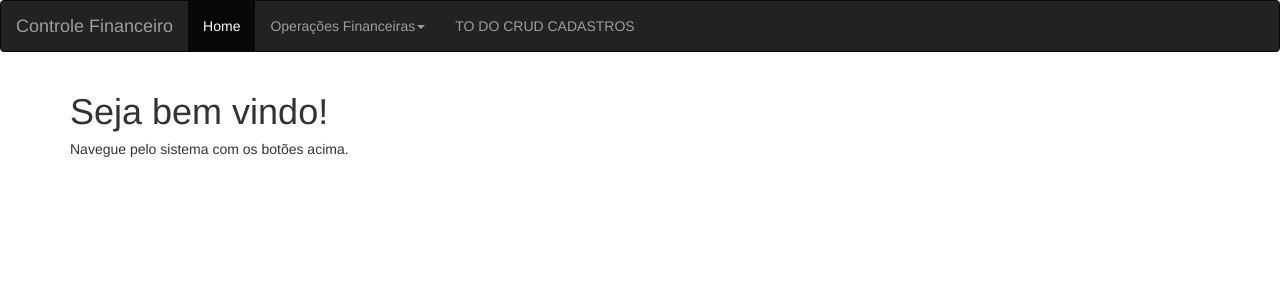
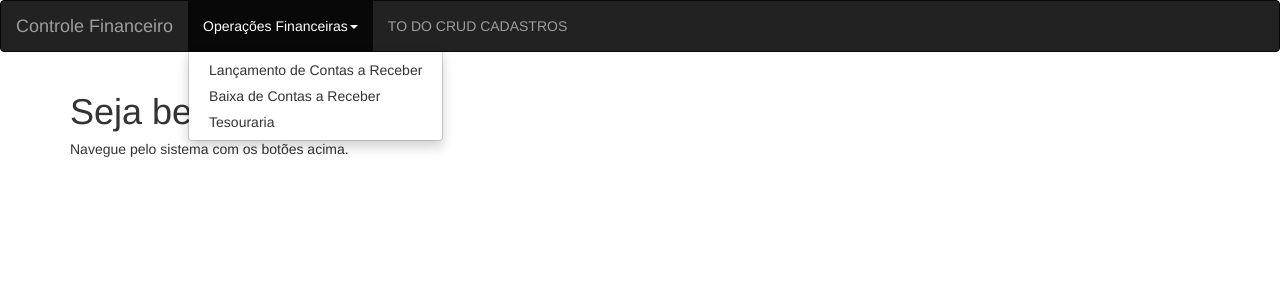
Before and after one commit to caiovosilva/controle-financeiro-web, a Django app: page / in a window 1280 px wide, after a click on "Operações Financeiras". Shown: the top 300 px of the page. Run offline with Django 3.2, Linux system fonts and the light colour scheme; some libraries are stand-ins or nearby versions.

Commit message:
terminado o crud do lancamento a receber

```diff
--- a/app/templates/app/base.html
+++ b/app/templates/app/base.html
@@ -14,13 +14,12 @@
         <nav class="navbar navbar-inverse">
           <div class="container-fluid">
             <div class="navbar-header">
-              <a class="navbar-brand" href="#">Controle Financeiro</a>
+              <a class="navbar-brand" href="{% url 'home' %}">Controle Financeiro</a>
             </div>
             <ul class="nav navbar-nav">
-              <li class="active"><a href="#">Home</a></li>
               <li class="dropdown"><a class="dropdown-toggle" data-toggle="dropdown" href="#">Operações Financeiras<span class="caret"></span></a>
                 <ul class="dropdown-menu">
-                  <li><a href="#">Lançamento de Contas a Receber</a></li>
+                  <li><a href="{% url 'lancamento_receber_list' %}">Lançamento de Contas a Receber</a></li>
                   <li><a href="#">Baixa de Contas a Receber</a></li>
                   <li><a href="#">Tesouraria</a></li>
                 </ul>
--- a/app/templates/app/lancamento_receber_list.html
+++ b/app/templates/app/lancamento_receber_list.html
@@ -12,6 +12,7 @@
 {% block content %}
     <div class="container">
         <h2>Lançamento de Contas a Receber</h2>
+        <a href="{% url 'lancamento_receber_edit' %}"><button type="button" class="glyphicon glyphicon-plus"></button></a>
         <table class="table table-hover">
             <thead>
                     <tr>
@@ -29,6 +30,8 @@
                         <td>{{ lancamento.data_Vencimento }}</td>
                         <td>{{ lancamento.valor_Titulo }}</td>
                         <td><a href="{% url 'lancamento_receber_edit' pk=lancamento.pk %}"><button type="button" class="glyphicon glyphicon-edit"></button></a></td>
+                        <td><a href="{% url 'delete_lancamento_receber' pk=lancamento.pk %}"><button type="button" class="glyphicon glyphicon-remove"></button></a></td>
+
                     </tr>
                 {% endfor %}
             </tbody>
--- a/app/urls.py
+++ b/app/urls.py
@@ -3,7 +3,9 @@ from . import views
 
 urlpatterns = [
     path('', views.home, name='home'),
-    path('', views.lancamento_receber_list, name='lancamento_receber_list'),
+    path('lancamento_receber_list', views.lancamento_receber_list, name='lancamento_receber_list'),
     path('lancamento_edit/<int:pk>/', views.lancamento_receber_edit, name='lancamento_receber_edit'),
+    path('lancamento_edit', views.lancamento_receber_edit, name='lancamento_receber_edit'),
+    path('delete_lancamento_receber/<int:pk>/', views.delete_lancamento_receber, name='delete_lancamento_receber'),
 
 ]
--- a/app/views.py
+++ b/app/views.py
@@ -22,3 +22,18 @@ def lancamento_receber_edit(request, pk):
     else:
         form = LancamentosReceberForm(instance=lancamento)
     return render(request, 'app/lancamento_receber_edit.html', {'form': form})
+
+def lancamento_receber_edit(request):
+    if request.method == "POST":
+        form = LancamentosReceberForm(request.POST)
+        if form.is_valid():
+            lancamento = form.save(commit=False)
+            lancamento.save()
+            return redirect('lancamento_receber_list')
+    else:
+        form = LancamentosReceberForm()
+    return render(request, 'app/lancamento_receber_edit.html', {'form': form})
+
+def delete_lancamento_receber(request,pk):
+   u = LancamentosReceber.objects.get(pk=pk).delete()
+   return redirect('lancamento_receber_list')
```
Also changed, not shown: app/templates/app/delete_lancamento_receber.html (added, +10 -0 lines).
